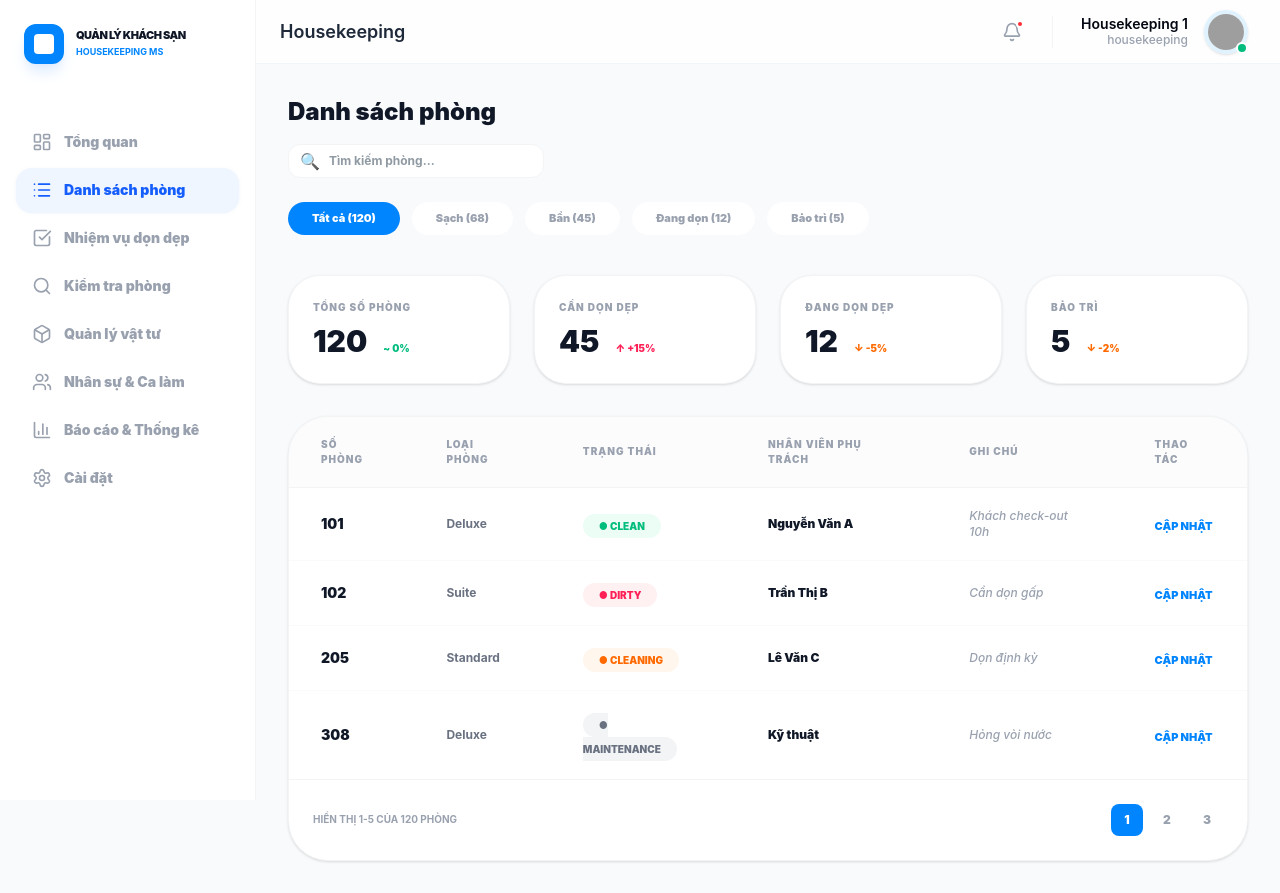
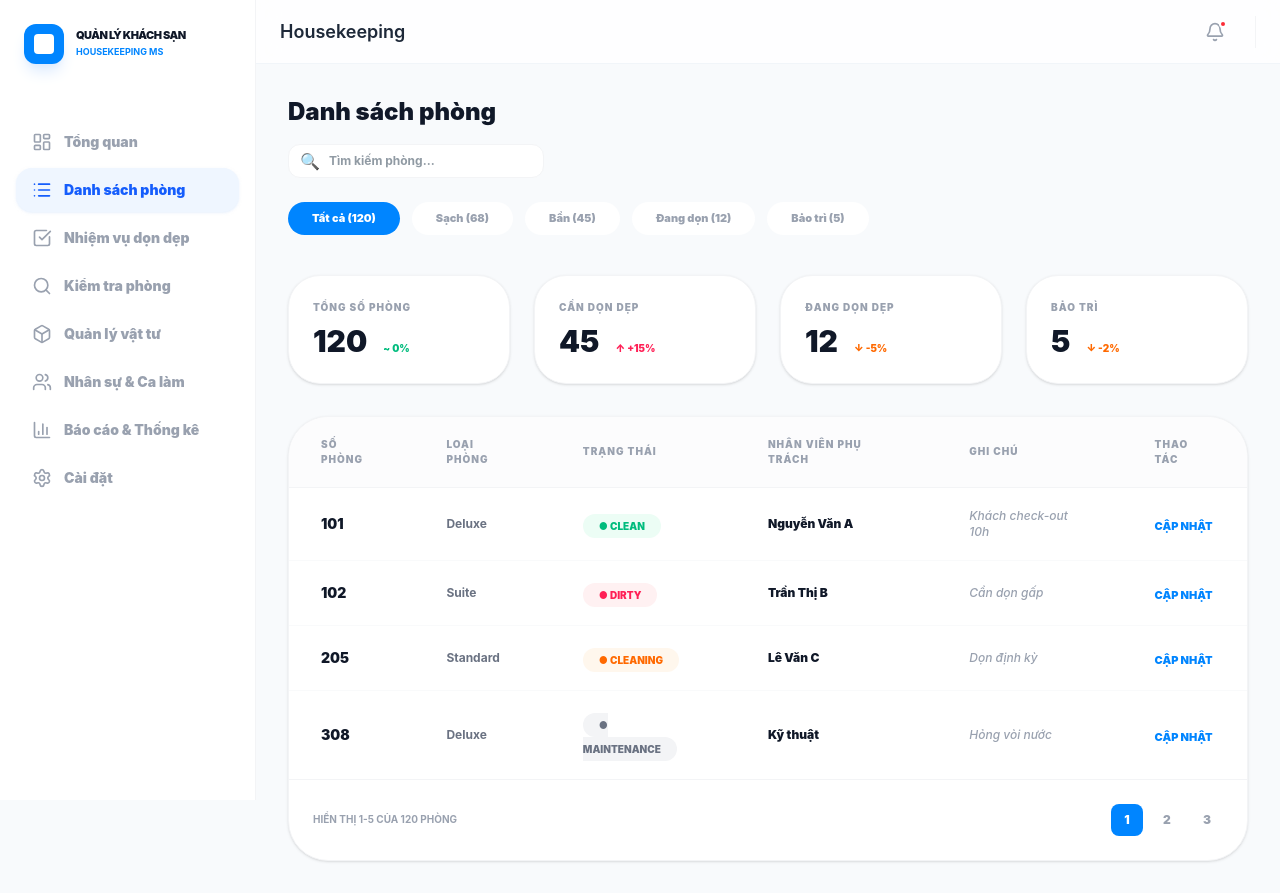
Before and after one commit to phucdoan205/web_hotel, a React app in the folder frontend/: page /housekeeping/rooms in a window 1280 px wide. Built offline with nearby package versions, Linux system fonts and the light colour scheme; no server answers; grey boxes are pictures that could not be loaded; the HTML template or start-up script is replaced by a standard one.

Commit message:
sửa navbar housekeeping

```diff
--- a/frontend/src/components/housekeeping/layout/Navbar.jsx
+++ b/frontend/src/components/housekeeping/layout/Navbar.jsx
@@ -1,59 +1,21 @@
 import React from "react";
-import {
-  Bell,
-  Search,
-  ChevronDown,
-  Clock,
-  MessageSquare,
-  Plus,
-} from "lucide-react";
+import { Bell } from "lucide-react";
+import UserMenu from "../../shared/UserMenu";
 
 const Navbar = () => {
-  // Thông tin User mẫu (dựa trên ảnh)
-  const user = {
-    name: "Housekeeping 1",
-    role: "housekeeping",
-    avatar: "https://i.pravatar.cc/150?u=alexrivera", // Ảnh đại diện mẫu
-  };
-
   return (
     <div className="flex items-center justify-between h-full px-6">
-      {/* Left Section: Title or Logo */}
       <div className="text-lg font-semibold text-gray-800">Housekeeping</div>
 
-      {/* Right Section: Notification Icon and User Info */}
       <div className="flex items-center space-x-6">
-        {/* Notification Icon */}
         <div className="flex items-center gap-x-3.5 border-r border-gray-100 pr-6">
           <button className="text-gray-400 hover:text-sky-600 transition-colors relative p-1.5 rounded-full hover:bg-sky-50">
             <Bell className="size-5" />
-            {/* Chấm đỏ thông báo */}
-            <span className="absolute top-1 right-1 size-2 bg-red-500 rounded-full border-2 border-white"></span>
+            <span className="absolute top-1 right-1 size-2 rounded-full border-2 border-white bg-red-500"></span>
           </button>
         </div>
 
-        {/* User Info */}
-        <button className="flex items-center gap-x-4 pl-1 rounded-xl hover:bg-gray-50 p-2 transition-colors">
-          <div className="flex flex-col text-right">
-            <span className="text-sm font-semibold text-gray-950 leading-tight">
-              {user.name}
-            </span>
-            <span className="text-xs font-medium text-gray-400">
-              {user.role}
-            </span>
-          </div>
-
-          {/* Avatar với viền */}
-          <div className="relative">
-            <img
-              src={user.avatar}
-              alt={user.name}
-              className="size-11 rounded-full border-4 border-sky-100 shadow-sm"
-            />
-            {/* Chấm xanh trạng thái online */}
-            <span className="absolute bottom-0 right-0 size-3 bg-emerald-500 rounded-full border-2 border-white"></span>
-          </div>
-        </button>
+        <UserMenu logoutRedirect="/" />
       </div>
     </div>
   );
--- a/frontend/src/hooks/useLogin.js
+++ b/frontend/src/hooks/useLogin.js
@@ -4,14 +4,23 @@ import { loginWithEmail, loginWithGoogle } from "../api/auth/authApi";
 import { saveAuth } from "../utils/authStorage";
 
 const resolveRedirectPath = (role) => {
-  const normalizedRole = role?.toLowerCase();
+  const normalizedRole = role?.trim().toLowerCase();
 
-  if (normalizedRole === "receptionist") {
+  if (
+    normalizedRole === "receptionist" ||
+    normalizedRole === "front desk" ||
+    normalizedRole === "frontdesk" ||
+    normalizedRole === "le tan"
+  ) {
     return "/receptionist/dashboard";
   }
 
-  if (normalizedRole === "admin" || normalizedRole === "housekeeping") {
+  if (normalizedRole === "admin") {
     return "/admin/dashboard";
+  }
+
+  if (normalizedRole === "housekeeping") {
+    return "/housekeeping/dashboard";
   }
 
   return "/";
```
